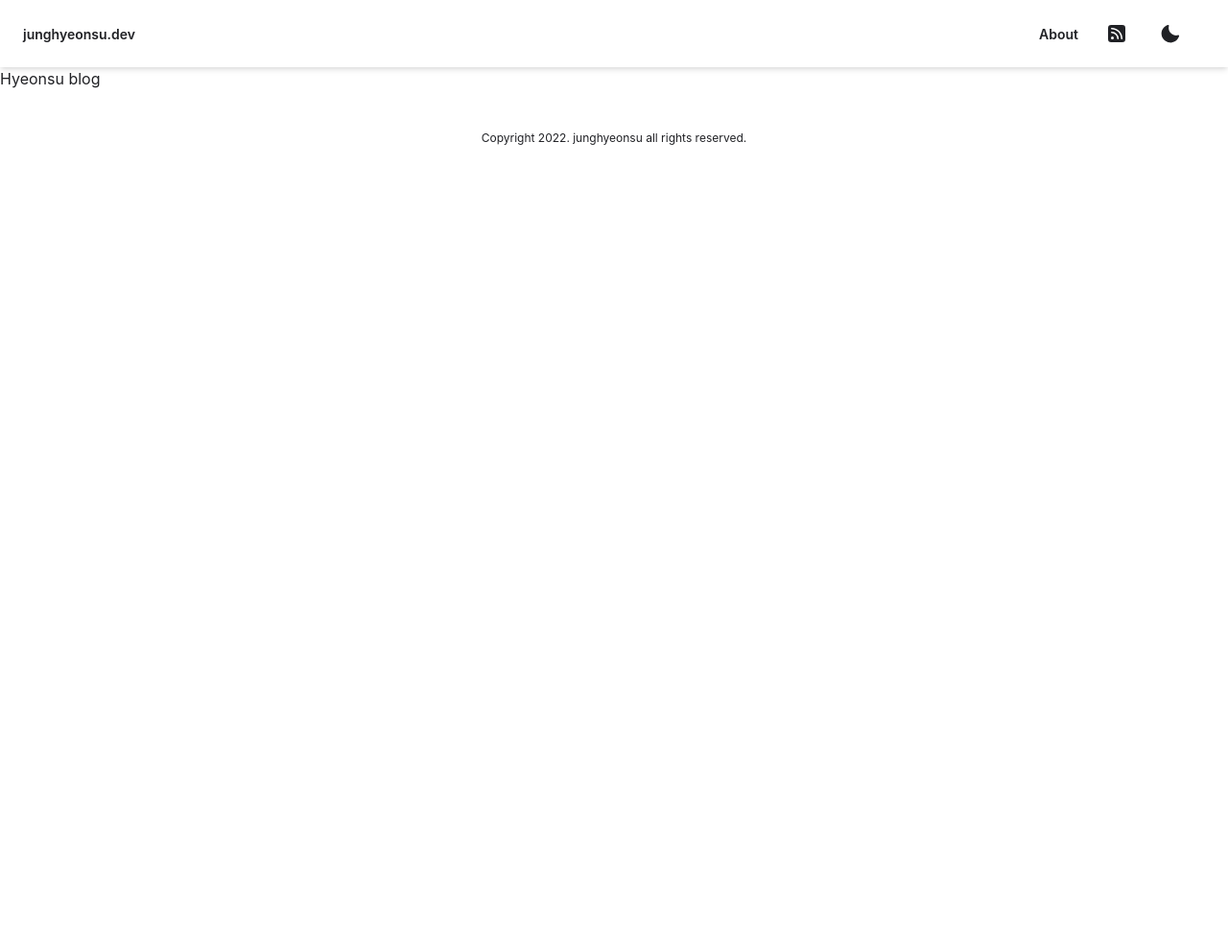
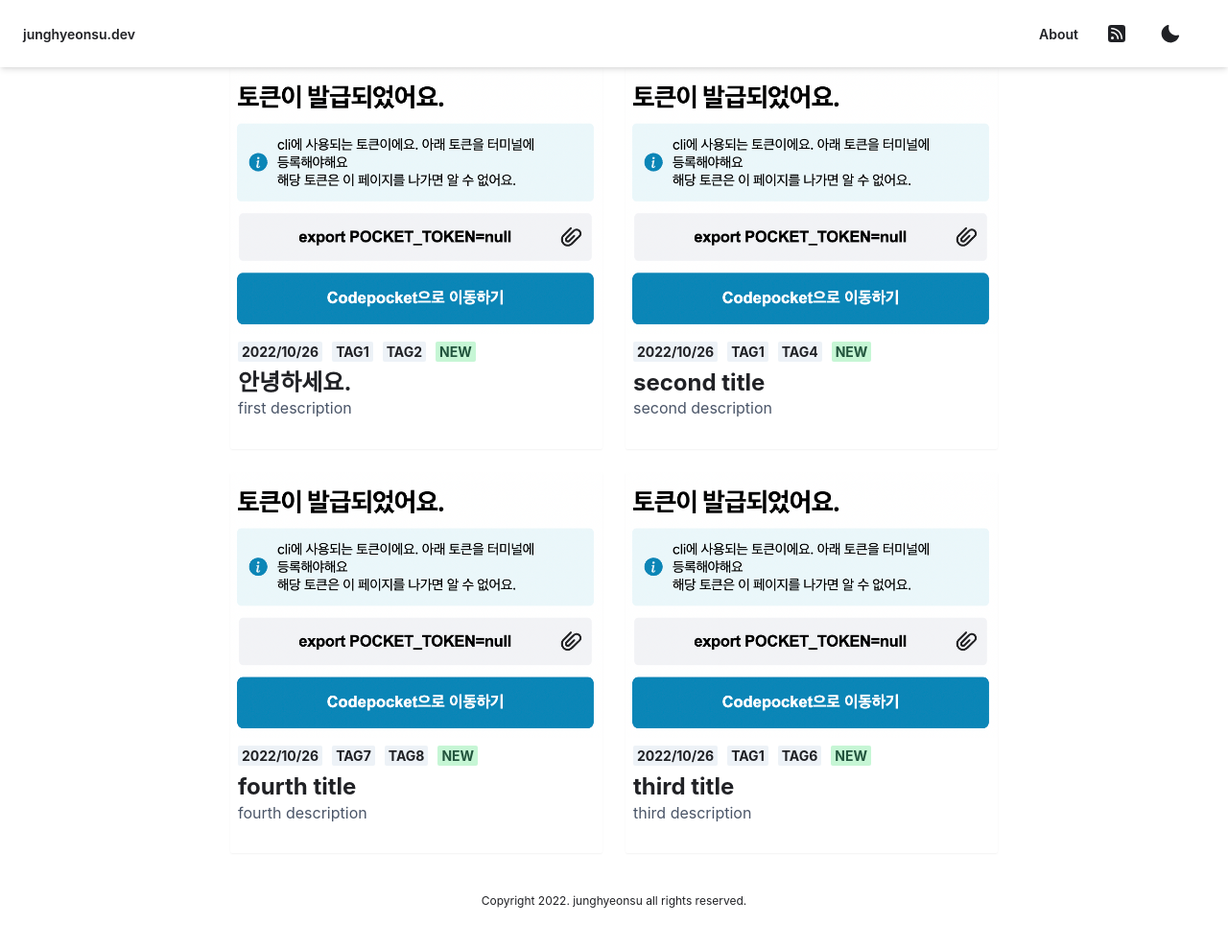
Before and after one commit to junghyeonsu/gatsby-blog, a Gatsby site: page / in a window 1280 px wide. Shown: the whole page at 96% size. Before the commit the page ends 800 px from the top, so only its background shows below. Built offline with nearby package versions, Linux system fonts and the light colour scheme; Gatsby itself is replaced by a stand-in of ours; some packages are replaced by stand-ins of ours.

Commit message:
feat: PostCard

```diff
--- /dev/null
+++ b/src/components/PostCard.tsx
@@ -0,0 +1,104 @@
+import {
+  Badge,
+  Box,
+  Heading,
+  Text,
+  Tooltip,
+  useColorMode,
+} from "@chakra-ui/react";
+import { Link } from "gatsby";
+import type { IGatsbyImageData } from "gatsby-plugin-image";
+import { GatsbyImage } from "gatsby-plugin-image";
+import React, { useMemo } from "react";
+
+interface PostCardProps {
+  title: string;
+  description: string;
+  slug: string;
+  createdAt: string;
+  updatedAt: string;
+  tags: readonly (string | null)[];
+  thumbnail: IGatsbyImageData;
+}
+
+const PostCard = ({
+  createdAt,
+  description,
+  slug,
+  tags,
+  thumbnail,
+  title,
+  updatedAt,
+}: PostCardProps) => {
+  const { colorMode } = useColorMode();
+  // const mediaQuery = useMediaQuery();
+
+  console.log("updatedAt", updatedAt);
+
+  const isDarkMode = useMemo(() => colorMode === "dark", [colorMode]);
+  const diffMs = useMemo(
+    () => new Date().getTime() - new Date(createdAt).getTime(),
+    [createdAt],
+  );
+  const isNewPost = useMemo(
+    () => Math.floor(diffMs / (1000 * 60 * 60 * 24)) <= 10,
+    [diffMs],
+  );
+
+  return (
+    <Link to={slug}>
+      <Box
+        as="article"
+        boxShadow="sm"
+        transition="box-shadow 0.25s ease"
+        _hover={{ boxShadow: "md", cursor: "pointer" }}
+        borderRadius={2}
+      >
+        <Box
+          css={
+            {
+              // "&:hover": {
+              //   img: {
+              //     transform: "scale(1.02)",
+              //   },
+              // },
+            }
+          }
+          display="block"
+          as="span"
+          width="100%"
+          borderRadius={2}
+        >
+          <GatsbyImage image={thumbnail} alt={`${slug} cover image`} />
+        </Box>
+        <Box minH={120} padding={2}>
+          <Box display="flex" columnGap="10px">
+            <Badge fontSize={14}>{createdAt}</Badge>
+            {tags?.map((tag) => (
+              <Badge fontSize={14}>{tag}</Badge>
+            ))}
+            {isNewPost && (
+              <Badge fontSize={14} colorScheme="green">
+                new
+              </Badge>
+            )}
+          </Box>
+          <Tooltip label={title} hasArrow>
+            <Heading marginTop={2} fontSize={24} noOfLines={1}>
+              {title}
+            </Heading>
+          </Tooltip>
+          <Text
+            fontSize={16}
+            color={isDarkMode ? "whiteAlpha.600" : "gray.600"}
+            noOfLines={2}
+          >
+            {description}
+          </Text>
+        </Box>
+      </Box>
+    </Link>
+  );
+};
+
+export default PostCard;
--- a/src/components/PostContentTitle.tsx
+++ b/src/components/PostContentTitle.tsx
@@ -3,7 +3,7 @@ import { GatsbyImage } from "gatsby-plugin-image";
 import React from "react";
 
 interface PostContentTitleProps {
-  post: GatsbyTypes.PostTemplateQuery["post"];
+  post: GatsbyTypes.PostPageQuery["post"];
 }
 
 const PostContentTitle = ({ post }: PostContentTitleProps) => {
--- a/src/components/RelatedPosts.tsx
+++ b/src/components/RelatedPosts.tsx
@@ -3,7 +3,7 @@ import { GatsbyImage } from "gatsby-plugin-image";
 import React from "react";
 
 interface RelatedPostsProps {
-  relatedPosts: GatsbyTypes.PostTemplateQuery["relatedPosts"];
+  relatedPosts: GatsbyTypes.PostPageQuery["relatedPosts"];
 }
 
 const RelatedPosts = ({ relatedPosts }: RelatedPostsProps) => {
--- a/src/pages/index.tsx
+++ b/src/pages/index.tsx
@@ -1,13 +1,26 @@
+import { Box, Grid, GridItem } from "@chakra-ui/react";
 import type { HeadFC } from "gatsby";
 import { graphql } from "gatsby";
 import * as React from "react";
 
+import PostCard from "../components/PostCard";
+
 export const query = graphql`
-  query Contents {
-    allMdx {
+  query IndexPage {
+    allPosts: allMdx(sort: { fields: frontmatter___createdAt, order: DESC }) {
       nodes {
         frontmatter {
+          thumbnail {
+            childImageSharp {
+              gatsbyImageData
+            }
+          }
+          title
+          updatedAt
+          createdAt
+          description
           slug
+          tags
         }
       }
     }
@@ -22,14 +35,40 @@ export const query = graphql`
 `;
 
 interface IndexPageProps {
-  data: GatsbyTypes.ContentsQuery;
+  data: GatsbyTypes.IndexPageQuery;
 }
 
-const IndexPage = ({}: IndexPageProps) => {
+const IndexPage = ({ data }: IndexPageProps) => {
+  console.log("data", data);
+
   return (
-    <div>
-      <h1>Hyeonsu blog</h1>
-    </div>
+    <Box
+      display="flex"
+      flexDirection="column"
+      alignItems="center"
+      justifyContent="center"
+      maxWidth={800}
+      margin="auto"
+    >
+      <Grid as="section" templateColumns="repeat(2, 1fr)" gap={6}>
+        {data.allPosts.nodes.map((node) => (
+          <GridItem as="article">
+            <PostCard
+              key={node.frontmatter?.slug}
+              title={node.frontmatter?.title!}
+              description={node.frontmatter?.description!}
+              slug={node.frontmatter?.slug!}
+              thumbnail={
+                node.frontmatter?.thumbnail?.childImageSharp?.gatsbyImageData!
+              }
+              createdAt={node.frontmatter?.createdAt!}
+              updatedAt={node.frontmatter?.updatedAt!}
+              tags={node.frontmatter?.tags!}
+            />
+          </GridItem>
+        ))}
+      </Grid>
+    </Box>
   );
 };
 
--- a/src/templates/PostTemplate.tsx
+++ b/src/templates/PostTemplate.tsx
@@ -8,7 +8,7 @@ import PostLayout from "../components/PostLayout";
 import RelatedPosts from "../components/RelatedPosts";
 
 export const query = graphql`
-  query PostTemplate($id: String!, $tags: [String!]!) {
+  query PostPage($id: String!, $tags: [String!]!) {
     post: mdx(id: { eq: $id }) {
       frontmatter {
         createdAt
@@ -47,12 +47,10 @@ export const query = graphql`
 
 interface PostTemplateProps {
   children: React.ReactNode;
-  data: GatsbyTypes.PostTemplateQuery;
+  data: GatsbyTypes.PostPageQuery;
 }
 
 const PostTemplate: React.FC<PostTemplateProps> = ({ children, data }) => {
-  console.log("data", data);
-
   return (
     <main>
       <PostLayout>
```
Also changed, not shown: src/__generated__/gatsby-types.d.ts (+7 -7 lines), src/gatsby-types.d.ts (+7 -7 lines).
